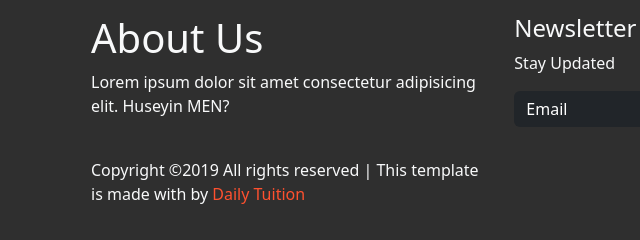
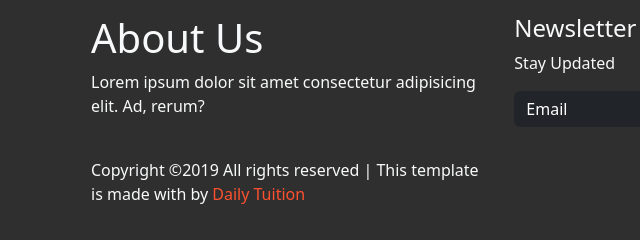
Before and after one commit to cidemfalay/book_shop, a plain HTML site: page src/index.html in a window 1280 px wide. Shown: the part 5116-5356 px from the top of the page, 53-693 px from the left. Drawn offline with nearby package versions, Linux system fonts and the light colour scheme.

Commit message:
revert footer name

```diff
--- a/src/index.html
+++ b/src/index.html
@@ -383,8 +383,8 @@
           <div class="col-md-5 col-sm-5">
             <h1 class="text-light">About Us</h1>
             <p class="text-light">
-              Lorem ipsum dolor sit amet consectetur adipisicing elit. Huseyin
-              MEN?
+              Lorem ipsum dolor sit amet consectetur adipisicing elit. Ad,
+              rerum?
             </p>
             <p class="pt-4 text-light">
               Copyright ©2019 All rights reserved | This template is made with
```
